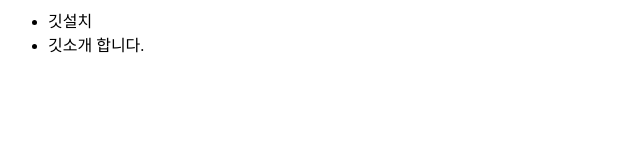
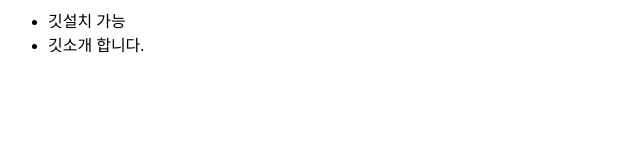
Before and after one commit to kimyeoungrok/remotepush, a plain HTML site: page index.htm in a window 1280 px wide. Shown: the full height of the page, 0-640 px from the left. Drawn offline with Linux system fonts and the light colour scheme.

Commit message:
menu1 modified

```diff
--- a/index.htm
+++ b/index.htm
@@ -1,6 +1,6 @@
 <header>
 	<ul>
-		<li>깃설치</li>
+		<li>깃설치 가능</li>
 		<li>깃소개 합니다.</li>
 	</ul>
 </header>
```
